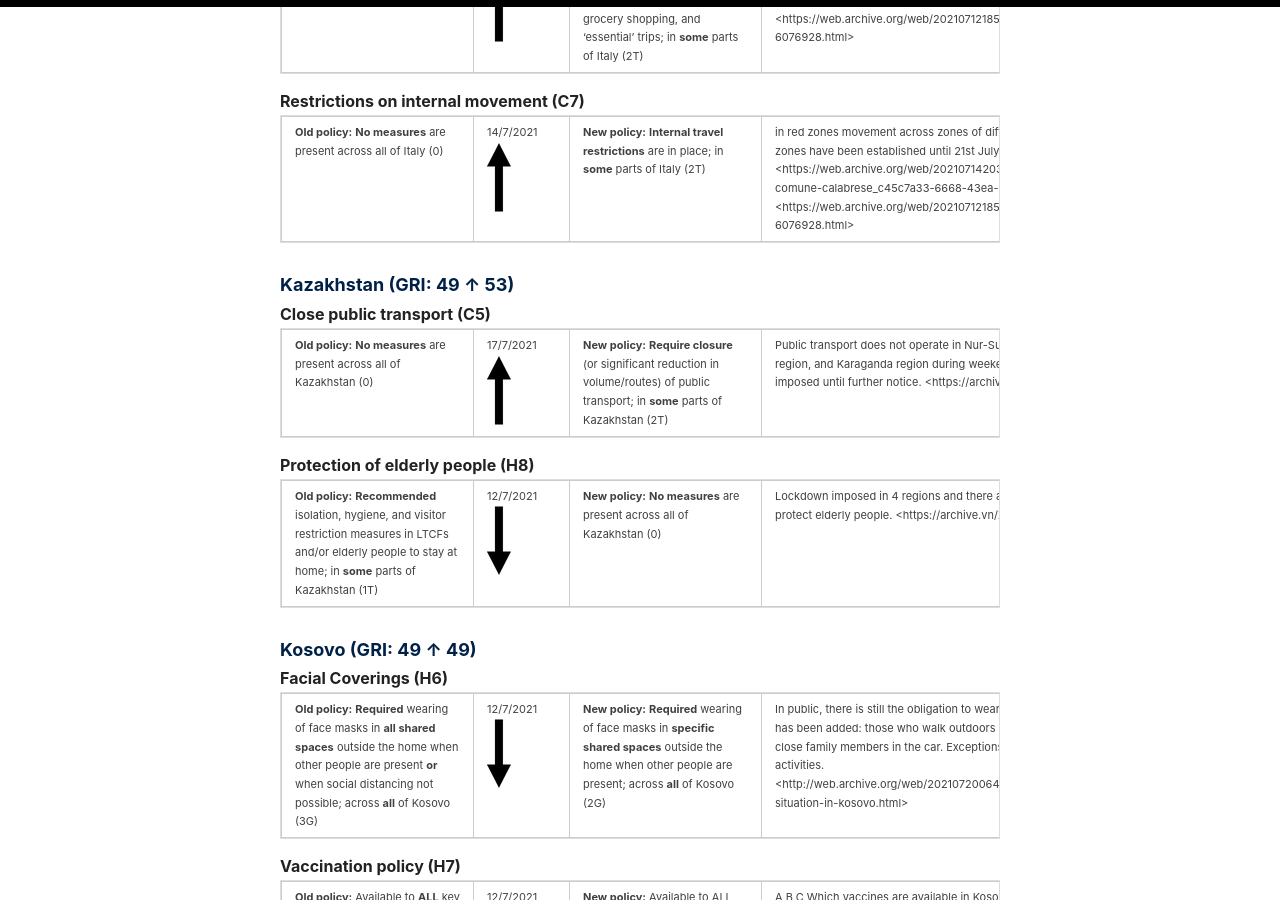
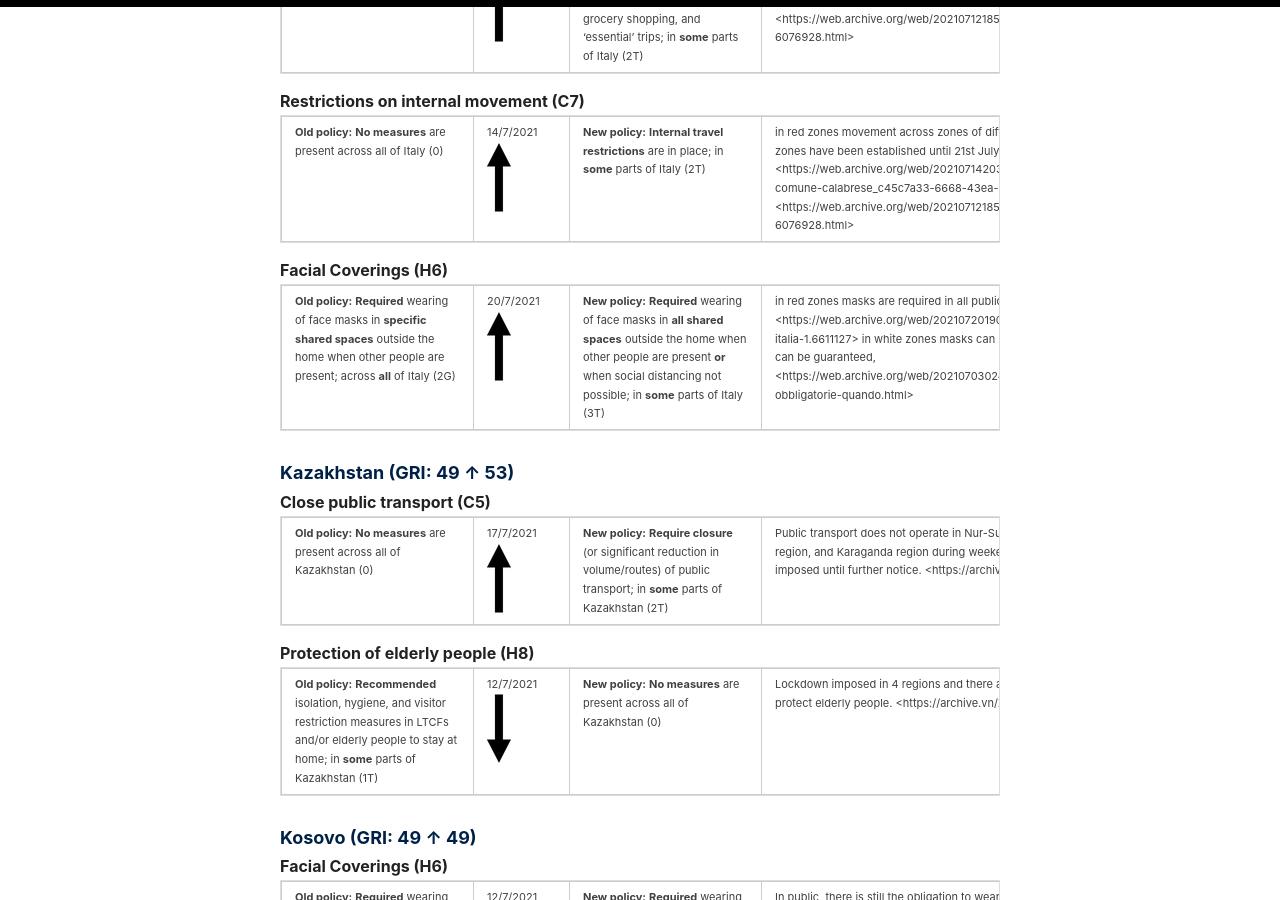
Before and after one commit to OxCGRT/oxcgrt.github.io, a Jekyll site: the page built from _pages/recent-changes.md, in a window 1280 px wide and 900 px high, scrolled down 6044 px. Built offline with Jekyll 4.4.1, drawn with Linux system fonts in a browser that asks for light colours; some of the changed text lies outside the part shown.

Commit message:
Automated run of latest changes

```diff
--- a/_pages/recent-changes.md
+++ b/_pages/recent-changes.md
@@ -1837,6 +1837,66 @@ except for people holding green passes starting July 14th some local red
 zones have been established until 21st July:
 <https://web.archive.org/web/20210714203412/http://www.ansa.it/calabria/notizie/2021/07/14/covid-tre-focolai-e-48-casi-zona-rossa-in-comune-calabrese_c45c7a33-6668-43ea-8165-1aff8b52e3ab.html>
 <https://web.archive.org/web/20210712185437/https://www.ilmessaggero.it/italia/zona_rossa_piazza_armerina_enna_contagi_limitazioni_divieti-6076928.html>
+
+</td>
+
+</tr>
+
+</tbody>
+
+</table>
+
+</div>
+
+</div>
+
+#### Facial Coverings (H6)
+
+<div id="table-div">
+
+<div style="border: 1px solid #ddd; padding: 5px; overflow-x: scroll; width:100%; ">
+
+<table class="table" style="margin-left: auto; margin-right: auto;">
+
+<tbody>
+
+<tr>
+
+<td style="text-align:left;min-width: 2in; ">
+
+<b>Old policy:</b>
+
+<b>Required</b> wearing of face masks in <b>specific shared spaces</b>
+outside the home when other people are present; across <b>all</b> of
+Italy (2G)
+
+</td>
+
+<td style="text-align:left;min-width: 1in; color: grey80 !important;">
+
+20/7/2021
+<img src="../images/up-arrow.png">
+
+</td>
+
+<td style="text-align:left;min-width: 2in; ">
+
+<b>New policy:</b>
+
+<b>Required</b> wearing of face masks in <b>all shared spaces</b>
+outside the home when other people are present <b>or</b> when social
+distancing not possible; in <b>some</b> parts of Italy (3T)
+
+</td>
+
+<td style="text-align:left;min-width: 4in; ">
+
+in red zones masks are required in all public spaces, no exemption for
+green passes
+<https://web.archive.org/web/20210720190926/https://www.ilgiorno.it/cronaca/zone-rosse-italia-1.6611127>
+in white zones masks can now be removed in the open air if social
+distancing can be guaranteed,
+<https://web.archive.org/web/20210703024443/https://www.romatoday.it/attualita/mascherine-obbligatorie-quando.html>
 
 </td>
 
```
Also changed, not shown: other parts of _pages/recent-changes.md (+2 -2 lines).
